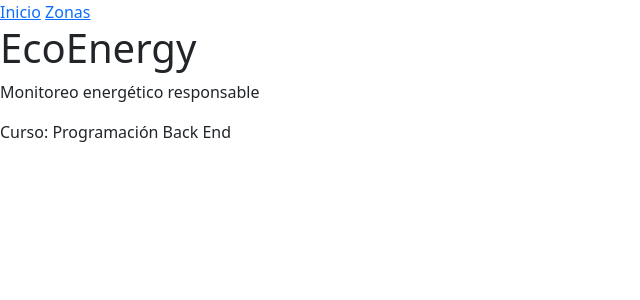
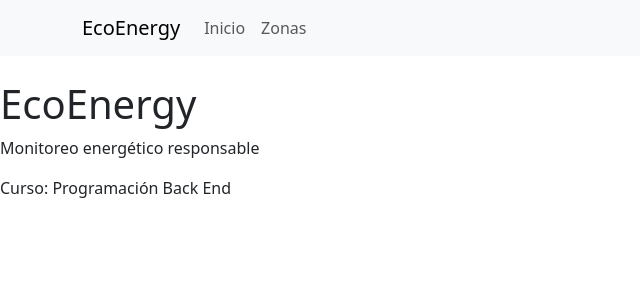
Before and after one commit to gomez-gb/EcoEnergy-BackEnd, a Django app: page / in a window 1280 px wide. Shown: the top 300 px of the page, without its empty margins (0-640 px from the left). Run offline with Django 5.2, Linux system fonts and the light colour scheme; some libraries are stand-ins or nearby versions.

Commit message:
Mejoras Proyecto

```diff
--- a/templates/base.html
+++ b/templates/base.html
@@ -10,9 +10,23 @@
 </head>
 
 <body>
-    <nav>
-        <a href="{% url 'dispositivos:inicio' %}">Inicio</a>
-        <a href="{% url 'dispositivos:listado_zonas' %}">Zonas</a>
+    <nav class="navbar navbar-expand-lg navbar-light bg-light mb-4">
+    <div class="container">
+        <a class="navbar-brand" href="{% url 'dispositivos:inicio' %}">EcoEnergy</a>
+        <button class="navbar-toggler" type="button" data-bs-toggle="collapse" data-bs-target="#navbarNav" aria-controls="navbarNav" aria-expanded="false" aria-label="Alternar navegación">
+            <span class="navbar-toggler-icon"></span>
+        </button>
+        <div class="collapse navbar-collapse" id="navbarNav">
+            <ul class="navbar-nav">
+                <li class="nav-item">
+                    <a class="nav-link" href="{% url 'dispositivos:inicio' %}">Inicio</a>
+                </li>
+                <li class="nav-item">
+                    <a class="nav-link" href="{% url 'dispositivos:listado_zonas' %}">Zonas</a>
+                </li>
+            </ul>
+        </div>
+    </div>
     </nav>
     <main>{% block content %}{% endblock %}</main>
     {% bootstrap_javascript %}
```
Also changed, not shown: dispositivos/services.py (+11 -19 lines), templates/500.html (added, +7 -0 lines).
